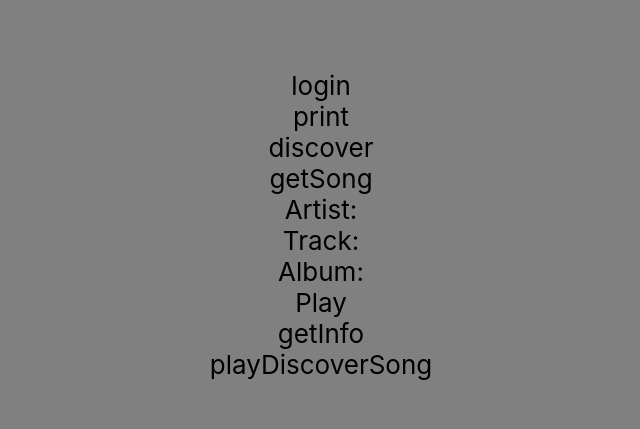
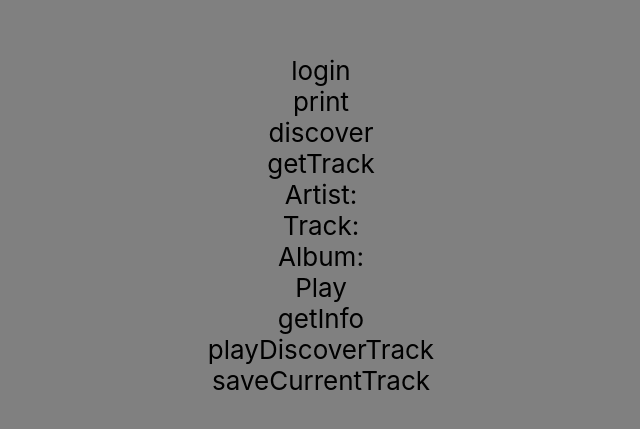
Before and after one commit to gorgzhang/minimal-listening, a React (Create React App) app: page /discover in a window 1280 px wide. Shown: the part 175-604 px from the top of the page, without its empty margins (319-959 px from the left). Built offline with nearby package versions, Linux system fonts and the light colour scheme.

Commit message:
just need to do ui now

```diff
--- a/src/components/Button.js
+++ b/src/components/Button.js
@@ -13,7 +13,7 @@ export default class Button extends Component {
 
 	handleClick(name, action) {
 		if (name === "login") {
-			var scopes = "streaming user-read-birthdate user-read-email user-read-private user-read-currently-playing user-read-playback-state"
+			var scopes = "streaming user-read-birthdate user-read-email user-read-private user-read-currently-playing user-read-playback-state user-library-modify"
 			var LOGIN_URL = "https://accounts.spotify.com/authorize?client_id=" + CLIENT_ID +
 				 "&response_type=token&redirect_uri=" + REDIRECT_URI +
 				 "&show_dialog=true" +
--- a/src/components/Login.js
+++ b/src/components/Login.js
@@ -47,9 +47,9 @@ export default class Login extends Component {
         currTrack: null,
       }
     }
-    this.getSong = this.getSong.bind(this)
+    this.getTrack = this.getTrack.bind(this)
     this.logState = this.logState.bind(this)
-    this.getCurrentSong = this.getCurrentSong.bind(this)
+    this.getCurrentTrack = this.getCurrentTrack.bind(this)
   }
 
 
@@ -97,15 +97,16 @@ export default class Login extends Component {
   onStateChanged(currState) {
     // if we're no longer listening to music, we'll get a null state.
     if (currState !== null) {
-      const currentTrack = currState.track_window.current_track;
-      const currTrackName = currentTrack.name;
-      const currAlbumName = currentTrack.album.name;
-      const currArtistName = currentTrack.artists
+      const currTrack = currState.track_window.current_track;
+      const currTrackName = currTrack.name;
+      const currAlbumName = currTrack.album.name;
+      const currArtistName = currTrack.artists
         .map(artist => artist.name)
         .join(", ");
       const playing = !currState.paused;
       this.setState({
         ...this.state,
+        currTrack,
         currTrackName,
         currAlbumName,
         currArtistName,
@@ -135,9 +136,9 @@ export default class Login extends Component {
   /** END PLAYER FUNCTIONS **/
 
 
-  /** START SONG PARSING **/
+  /** START TRACK PARSING **/
 
-  getSong() {
+  getTrack() {
     if (this.state.loggedIn) {
       console.log("hello")
       var index = Math.floor(Math.random() * 50)
@@ -180,15 +181,15 @@ export default class Login extends Component {
     })
   }
 
-  /** END SONG PARSING **/
+  /** END TRACK PARSING **/
 
-  /** START SONG INFO **/
+  /** START TRACK INFO **/
 
-  getCurrentSong() {
+  getCurrentTrack() {
     if (this.state && this.state.deviceId) {
-      const CURR_SONG_URL = "https://api.spotify.com/v1/me/player/currently-playing/?access_token=" + this.state.accessToken
-      console.log(CURR_SONG_URL)
-      axios.get(CORS_ANYWHERE + CURR_SONG_URL)
+      const CURR_TRACK_URL = "https://api.spotify.com/v1/me/player/currently-playing/?access_token=" + this.state.accessToken
+      console.log(CURR_TRACK_URL)
+      axios.get(CORS_ANYWHERE + CURR_TRACK_URL)
         .then(response => {
           console.log(response.data)
         })
@@ -200,18 +201,18 @@ export default class Login extends Component {
     }
   }
 
-  getSongDetails(sid) {
+  getTrackDetails(sid) {
     if (this.state.deviceId !== null) {
       console.log("hello")
     }
 
   }
 
-  playDiscoverSong() {
+  playDiscoverTrack() {
     if (this.state && this.state.deviceId) {
-      this.getSong()
+      this.getTrack()
       setTimeout(() => {
-        var songURI = this.state.discoverTrack.uri
+        var trackURI = this.state.discoverTrack.uri
         fetch("https://api.spotify.com/v1/me/player/play", {
           method: "PUT",
           headers: {
@@ -219,14 +220,31 @@ export default class Login extends Component {
           },
           device_id: this.state.deviceId,
           body: JSON.stringify({
-            "uris": [songURI]
+            "uris": [trackURI]
           }),
         })
       }, 500)
     }
   }
 
-  /** END SONG INFO **/
+  saveCurrentTrack() {
+    if (this.state && this.state.deviceId) {
+      var currTrackId = this.state.currTrack.id
+      fetch("https://api.spotify.com/v1/me/tracks", {
+        method: "PUT",
+        headers: {
+          authorization: `Bearer ${this.state.accessToken}`,
+          "Content-Type": "application/json",
+        },
+        ids: [currTrackId],
+        body: JSON.stringify({
+            "ids": [currTrackId]
+          }),
+      })
+    }
+  }
+
+  /** END TRACK INFO **/
 
   logState() {
     console.log('logging state...')
@@ -241,15 +259,16 @@ export default class Login extends Component {
 				<Button name="login"/>
         <Button name="print" action={this.logState}/>
         <Button name="discover" action={this.discoverNewArtists}/>
-        <Button name="getSong" action={this.getSong}/>
+        <Button name="getTrack" action={this.getTrack}/>
         {this.state && this.state.deviceId !== null && (
           <div>
             <div>Artist: {this.state.currArtistName}</div>
             <div>Track: {this.state.currTrackName}</div>
             <div>Album: {this.state.currAlbumName}</div>
             <Button name={this.state.playing ? "Pause" : "Play"} action={() => this.onPlayClick()}/>
-            <Button name="getInfo" action={this.getCurrentSong}/>
-            <Button name="playDiscoverSong" action={() => this.playDiscoverSong()}/>
+            <Button name="getInfo" action={this.getCurrentTrack}/>
+            <Button name="playDiscoverTrack" action={() => this.playDiscoverTrack()}/>
+            <Button name="saveCurrentTrack" action={() => this.saveCurrentTrack()}/>
           </div>)
         }
 			</div>
```
